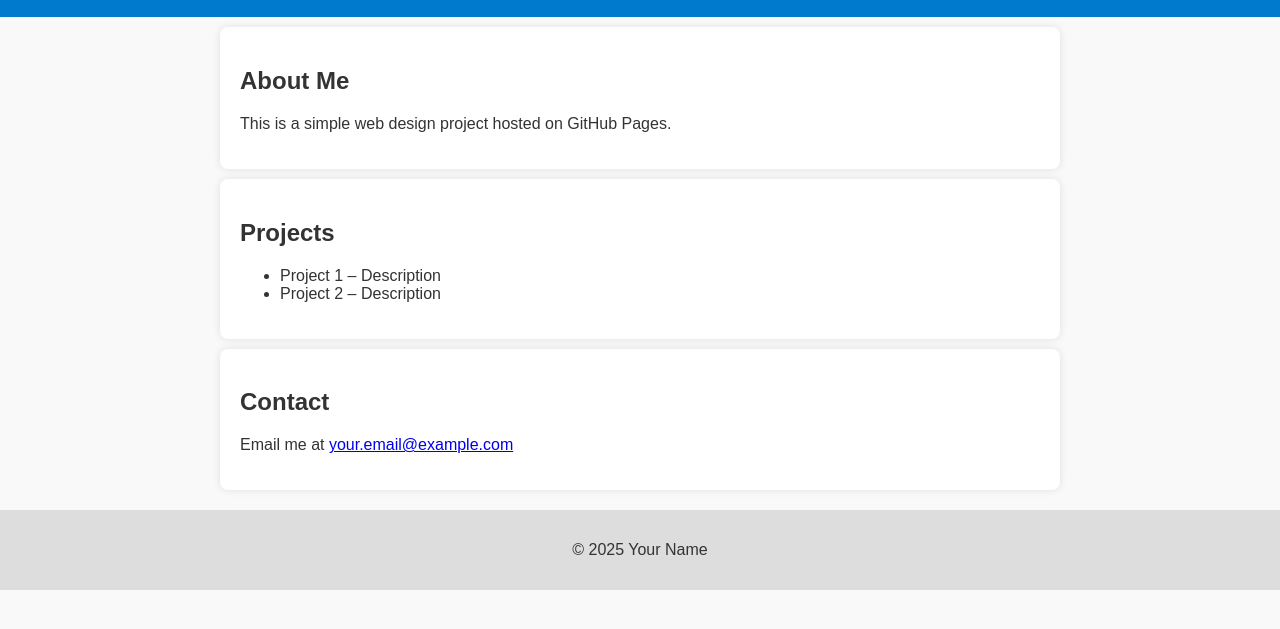
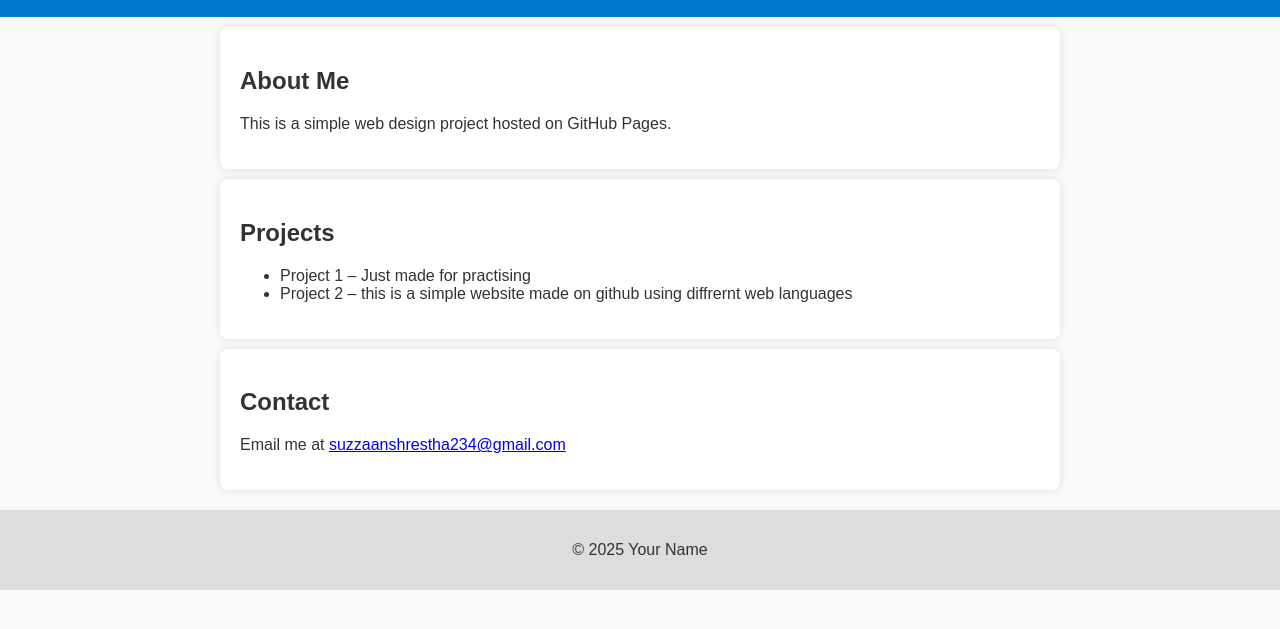
Before and after one commit to Suzenbit/my-first-project, a plain HTML site: page index.html in a window 1280 px wide. Shown: the part 121-750 px from the top of the page. Drawn offline with Linux system fonts and the light colour scheme.

Commit message:
Update index.html

```diff
--- a/index.html
+++ b/index.html
@@ -22,13 +22,13 @@
   <section id="projects">
     <h2>Projects</h2>
     <ul>
-      <li>Project 1 – Description</li>
-      <li>Project 2 – Description</li>
+      <li>Project 1 – Just made for practising</li>
+      <li>Project 2 – this is a simple website made on github using diffrernt web languages</li>
     </ul>
   </section>
   <section id="contact">
     <h2>Contact</h2>
-    <p>Email me at <a href="mailto:your.email@example.com">your.email@example.com</a></p>
+    <p>Email me at <a href="mailto:your.email@example.com">suzzaanshrestha234@gmail.com</a></p>
   </section>
   <footer>
     <p>© 2025 Your Name</p>
```
